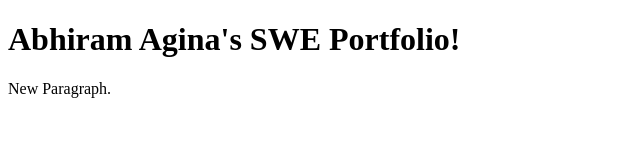
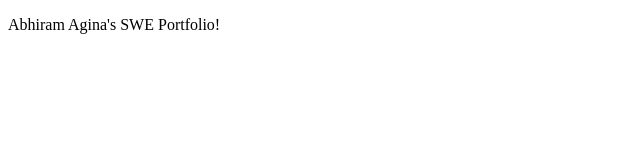
Before and after one commit to AbhiramA02/SWEPortfolio, a plain HTML site: page docs/index.html in a window 1280 px wide. Shown: the whole page, without its empty margins (0-640 px from the left). Drawn offline with Linux system fonts and the light colour scheme.

Commit message:
Restoring Page

```diff
--- a/docs/index.html
+++ b/docs/index.html
@@ -2,7 +2,6 @@
 <html>
   <head></head>
   <body>
-    <h1>Abhiram Agina's SWE Portfolio!</h1>
-    <p>New Paragraph.</p>
+    <p>Abhiram Agina's SWE Portfolio!</p>
   </body>
 </html>
```
